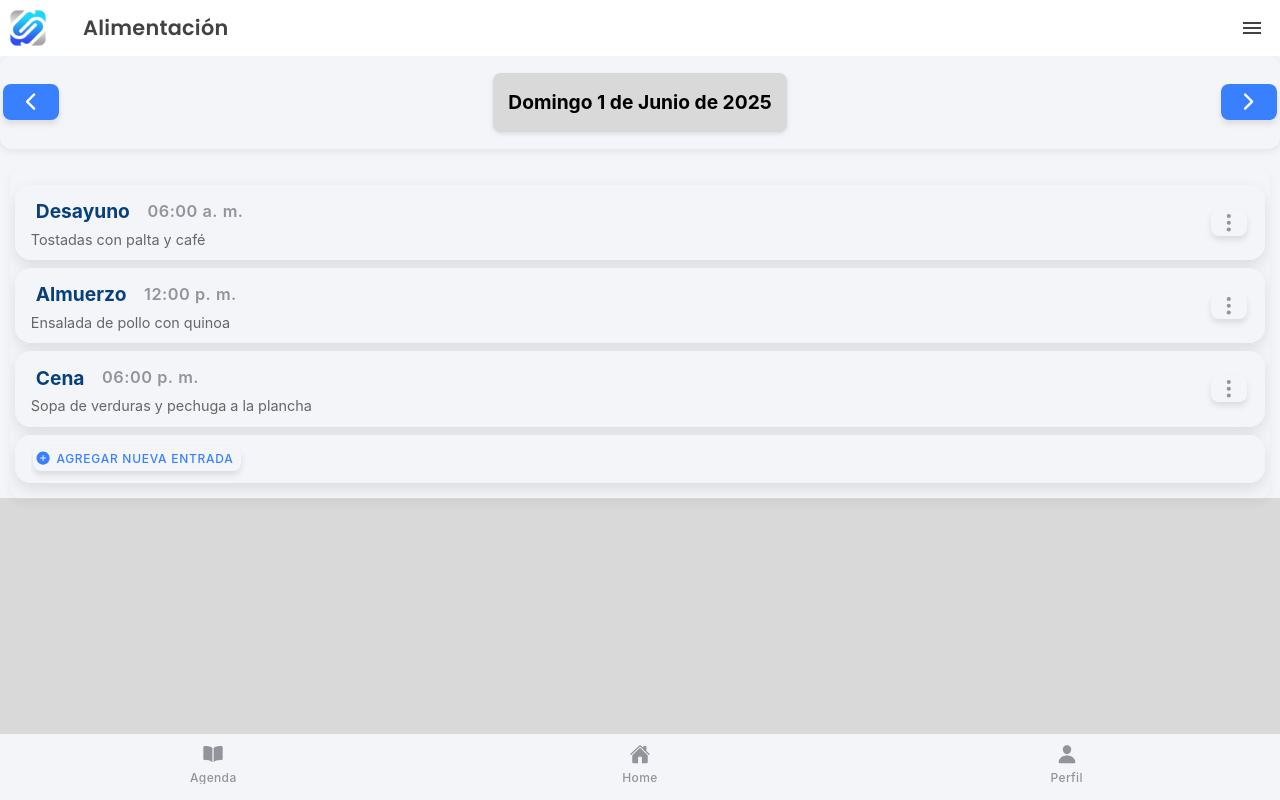
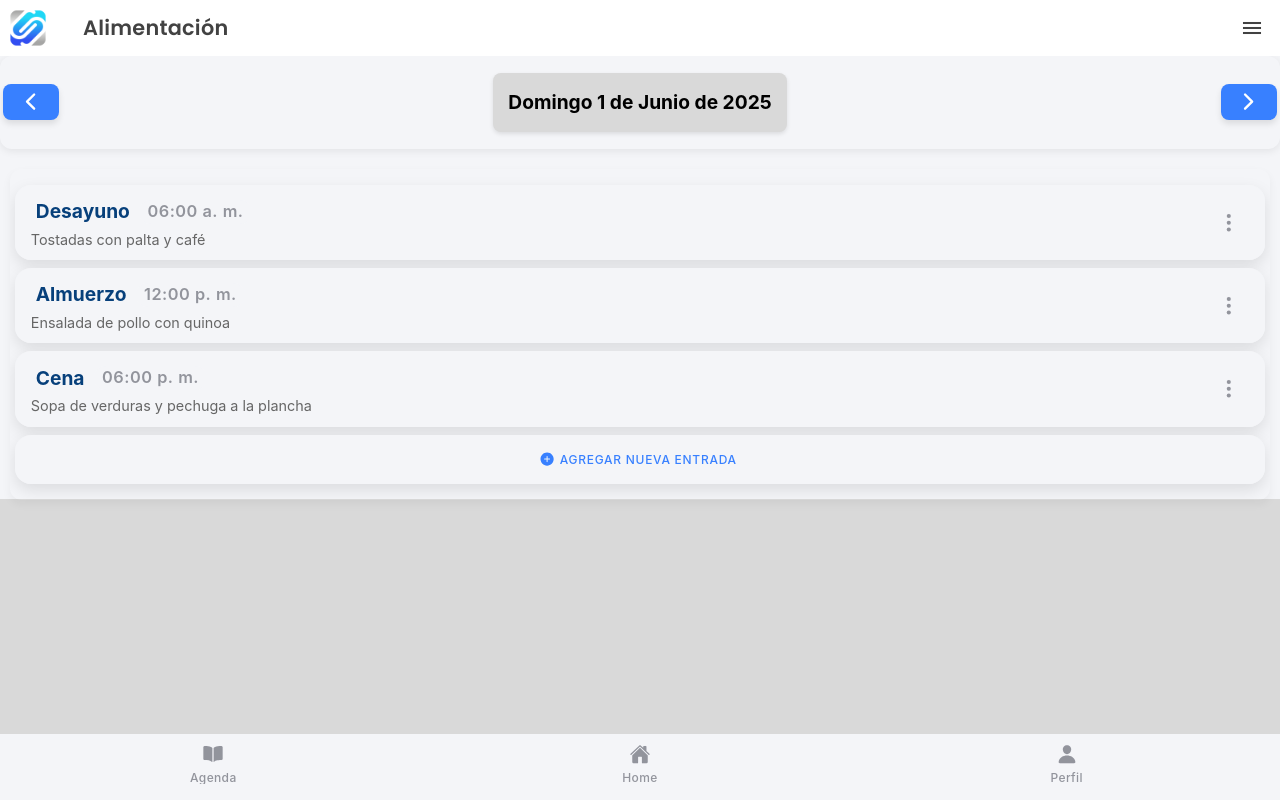
Before and after one commit to antoniaSHorta/Siempre-contigo, a React (Vite) app in the folder client/: page /app/alimentacion in a window 1280 px wide. Built offline with nearby package versions, Linux system fonts and the light colour scheme; sample sign-in values are in the browser's storage.

Commit message:
Fix Estilos de botones dentro de la entrada

```diff
--- a/client/src/pages/Alimentacion.css
+++ b/client/src/pages/Alimentacion.css
@@ -60,8 +60,33 @@
     border-radius: 16px;
     --border-width: 0px;
     --inner-border-width: 0px;
-    --border-color: transparent;
+    border-color: transparent;
     margin: 0.5rem 0.3rem;
     box-shadow: 0 6px 16px rgba(0, 0, 0, 0.1);
     transition: transform 0.3s ease-out, box-shadow 0.3s ease-out;
 }
+
+.alimentacion-card-item ion-button {
+  --border-width: 0;
+  --box-shadow: none;
+  --background: transparent;
+  box-shadow: none;
+  border: none;
+  outline: none;
+}
+
+.add-button-content {
+  display: flex;
+  align-items: center;
+  justify-content: center;
+  width: 100%;
+  padding: 0.5rem;
+  text-align: center;
+  gap: 0.5rem;
+}
+
+/* Acción Sheet (custom header size) */
+.alimentacion-action-sheet-custom {
+    --header-font-size: 1.3em;
+    --header-font-weight: bold;
+}
--- a/client/src/pages/Alimentacion.tsx
+++ b/client/src/pages/Alimentacion.tsx
@@ -24,8 +24,6 @@ const Alimentacion:React.FC = () =>{
     };
 
     const fechaParaMostrar = fechaActual.toLocaleDateString('es-CL', opcionesFechaDisplay);
-
-
 
     useEffect(() => {
 
@@ -64,6 +62,7 @@ const Alimentacion:React.FC = () =>{
         setListaAlimentacion(alimentosDelDia)
     },[fechaActual])
 
+    // TODO Cargar las entradas de alimentacion desde la base de datos
     /*useEffect(() => {
     const cargarAlimentacion = async (user.id, fechaActual) => {
       try {
@@ -76,10 +75,12 @@ const Alimentacion:React.FC = () =>{
 
     cargarAlimentacion();*/
 
-    //Handlers
+    //Handler para señalar que el residente comió
+    // TODO hacer que la notificación en el otro lado
     const handleComerClick = (entry:AlimentacionInterface) =>{
         presentAlert({
             header: 'Confirmar Acción',
+            cssClass:'.alimentacion-action-sheet-custom ',
             message: `¿El residente ha comido "${entry.tipo}: ${entry.descripcion}"?`,
             buttons: [
                 {
@@ -99,6 +100,7 @@ const Alimentacion:React.FC = () =>{
             });
     }
 
+    //Handler para editar los campos de la entrada de la comida
     const handleEditClick = (entry:AlimentacionInterface) =>{
         // Formatear la hora actual a HH:mm para el input del alert
         const currentHour = String(entry.hora.getHours()).padStart(2, '0');
@@ -107,6 +109,7 @@ const Alimentacion:React.FC = () =>{
 
         presentAlert({
             header: 'Editar Entrada de Alimentación',
+            cssClass:'.alimentacion-action-sheet-custom ',
             inputs: [
                 {
                     name: 'tipo',
@@ -188,6 +191,7 @@ const Alimentacion:React.FC = () =>{
     const handleDeleteClick = (id:number) =>{
         presentAlert({
             header: 'Confirmar Eliminación',
+            cssClass:'.alimentacion-action-sheet-custom ',
             message: '¿Estás seguro de que quieres eliminar esta entrada?',
             buttons: [
                 {
@@ -224,6 +228,7 @@ const Alimentacion:React.FC = () =>{
 
         presentAlert({
             header: 'Agregar Nueva Entrada de Alimentación',
+            cssClass:'.alimentacion-action-sheet-custom ',
             inputs: [
                 {
                     name: 'tipo',
```
